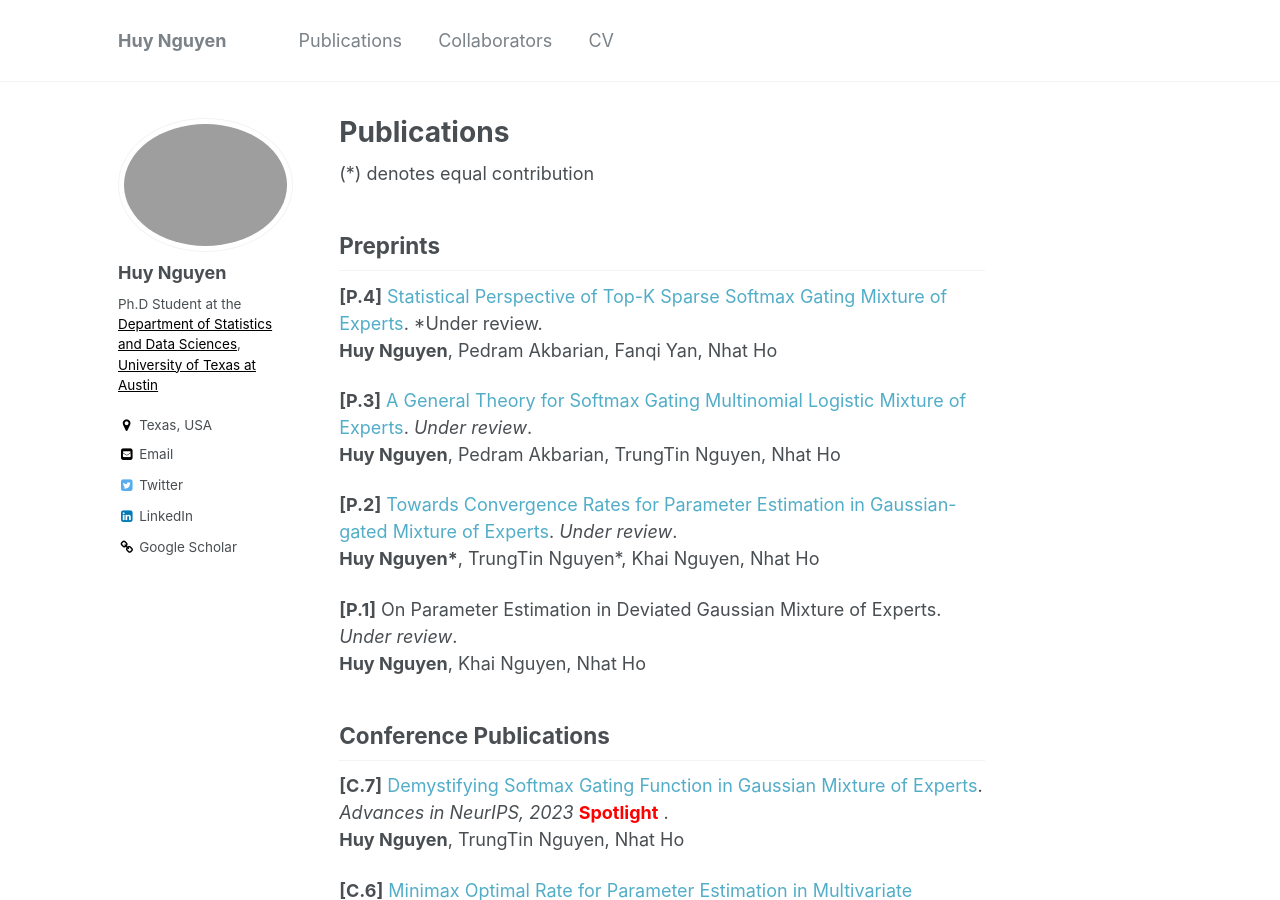
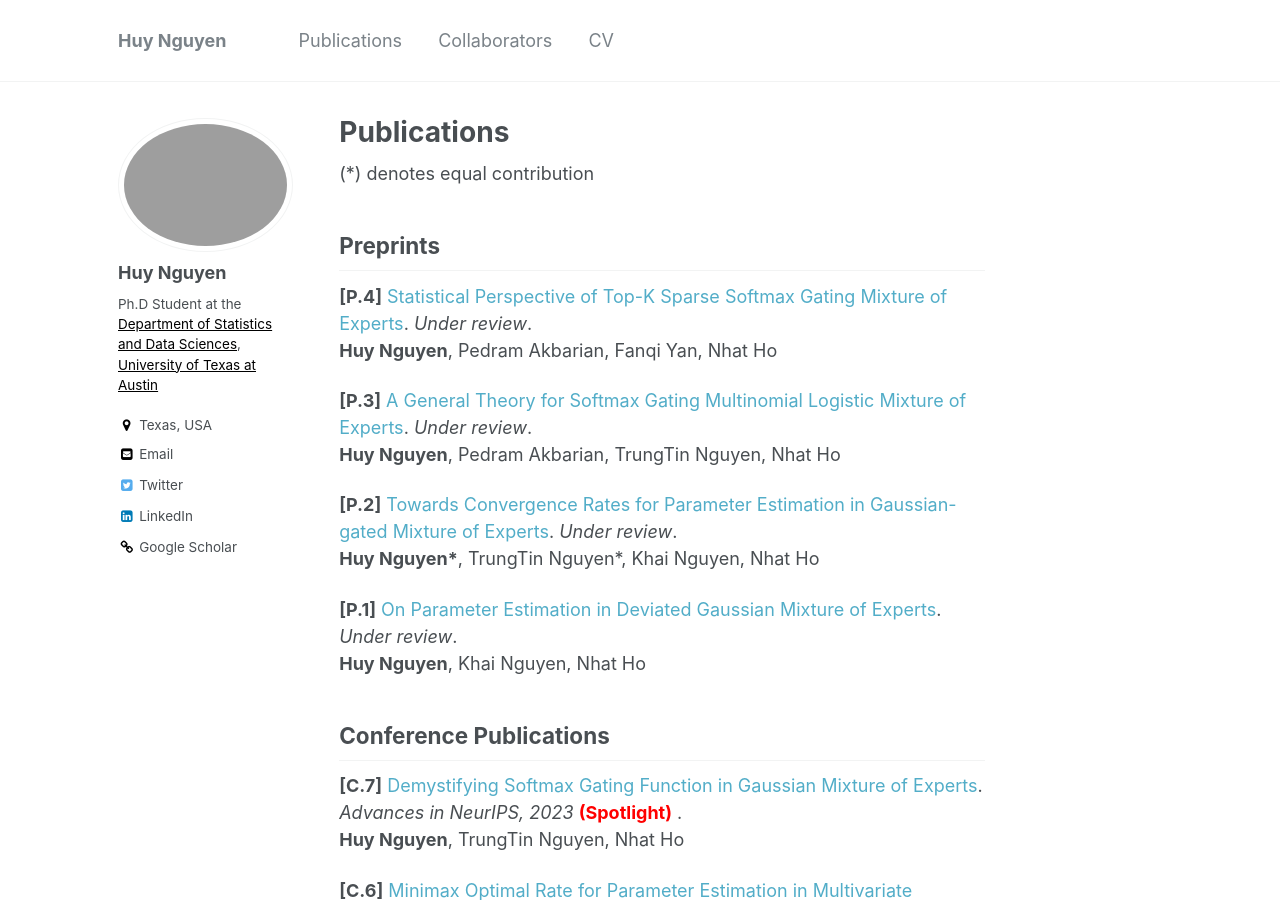
Before and after one commit to snowwhite2011/huyentrang0811.github.io, a Jekyll site: the page built from _pages/articles.md, in a window 1280 px wide and 900 px high. Built offline with Jekyll 4.4.1, drawn with Linux system fonts in a browser that asks for light colours.

```diff
--- a/_pages/articles.md
+++ b/_pages/articles.md
@@ -14,7 +14,7 @@ redirect_from:
 
 ## Preprints
 
-**[P.4]** [Statistical Perspective of Top-K Sparse Softmax Gating Mixture of Experts](https://arxiv.org/pdf/2309.13850.pdf). *Under review. <br/>
+**[P.4]** [Statistical Perspective of Top-K Sparse Softmax Gating Mixture of Experts](https://arxiv.org/pdf/2309.13850.pdf). *Under review*. <br/>
 <b>Huy Nguyen</b>, Pedram Akbarian, Fanqi Yan, Nhat Ho
 
 **[P.3]** [A General Theory for Softmax Gating Multinomial Logistic Mixture of Experts](https://arxiv.org/pdf/2310.14188.pdf). *Under review*. <br/>
@@ -23,12 +23,12 @@ redirect_from:
 **[P.2]** [Towards Convergence Rates for Parameter Estimation in Gaussian-gated Mixture of Experts](https://arxiv.org/pdf/2305.07572.pdf). *Under review*. <br/>
 <b>Huy Nguyen\*</b>, TrungTin Nguyen\*, Khai Nguyen, Nhat Ho
 
-**[P.1]** On Parameter Estimation in Deviated Gaussian Mixture of Experts. *Under review*. <br/>
+**[P.1]** [On Parameter Estimation in Deviated Gaussian Mixture of Experts](https://arxiv.org/pdf/2305.07572.pdf). *Under review*. <br/>
 <b>Huy Nguyen</b>, Khai Nguyen, Nhat Ho
 
 ## Conference Publications
 
-**[C.7]** [Demystifying Softmax Gating Function in Gaussian Mixture of Experts](https://arxiv.org/pdf/2305.03288.pdf). *Advances in NeurIPS, 2023* <span style="color:red"> **Spotlight** </span>. <br/>
+**[C.7]** [Demystifying Softmax Gating Function in Gaussian Mixture of Experts](https://arxiv.org/pdf/2305.03288.pdf). *Advances in NeurIPS, 2023* <span style="color:red"> **(Spotlight)** </span>. <br/>
 <b>Huy Nguyen</b>, TrungTin Nguyen, Nhat Ho
 
 **[C.6]** [Minimax Optimal Rate for Parameter Estimation in Multivariate Deviated Models](https://arxiv.org/pdf/2301.11808.pdf). *Advances in NeurIPS, 2023*. <br/>
```
